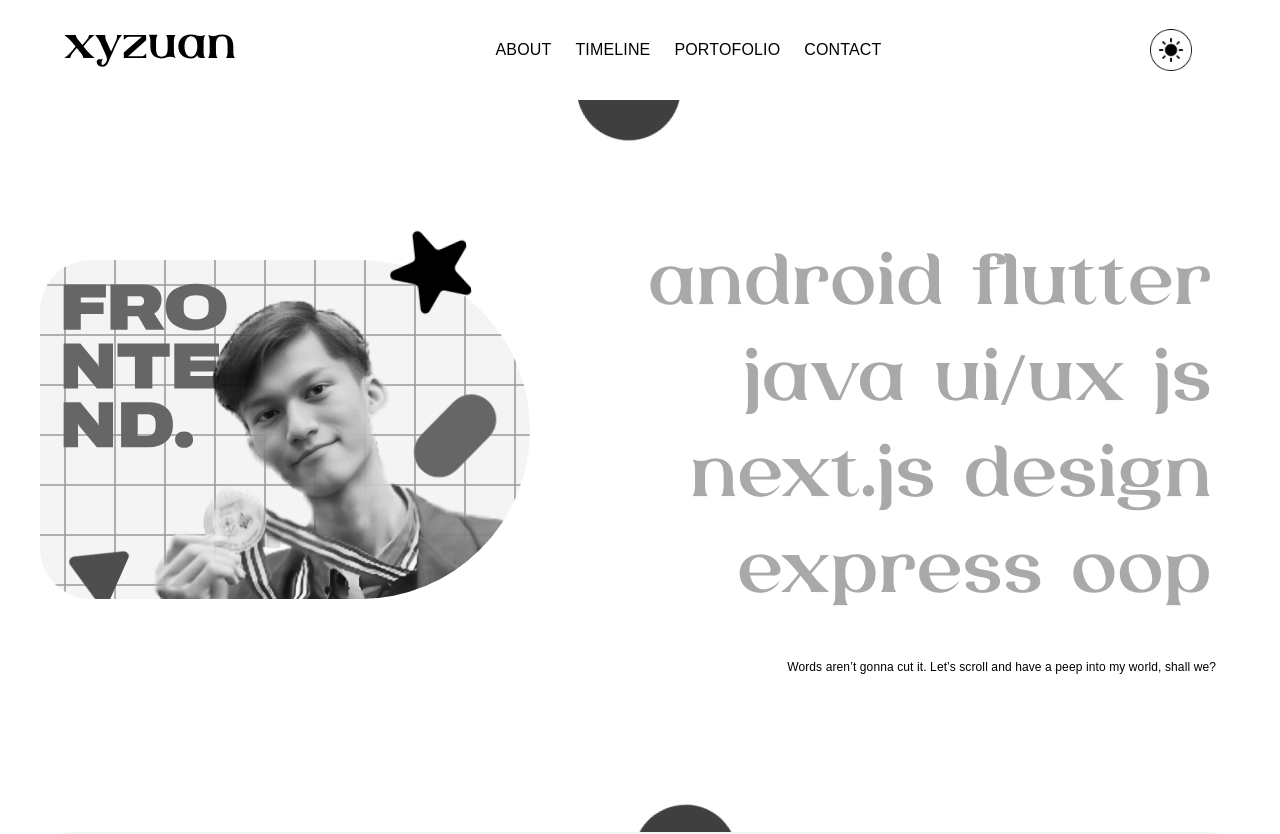
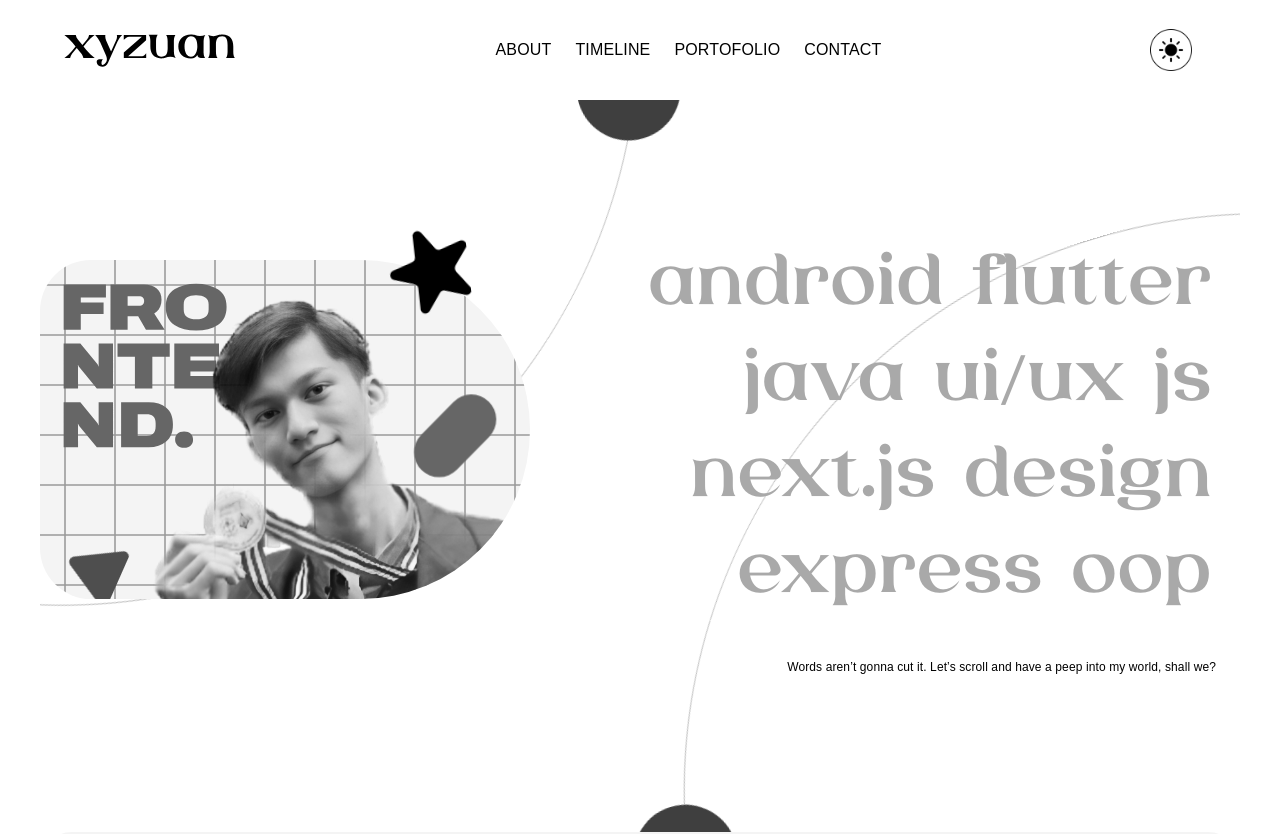
Before and after one commit to xyzuan/xyzuanFtReact, a Next.js app: page / in a window 1280 px wide. Shown: the top 834 px of the page. Built offline with nearby package versions, Linux system fonts and the light colour scheme; no server answers; a web font is replaced by a local one.

Commit message:
dev: Create HeroBg Top dark svg

```diff
--- a/src/app/sections/Hero/HeroSection.tsx
+++ b/src/app/sections/Hero/HeroSection.tsx
@@ -4,9 +4,11 @@ import HeroTitle from "./components/HeroTitle";
 import { Box, Container, Stack } from "@mui/material";
 import Image from "next/image";
 import { isMobile } from "@/app/utils/themes";
+import { useTheme } from "next-themes";
 
 function HeroSection() {
   const [mobile, setMobile] = useState(false);
+  const { resolvedTheme } = useTheme();
 
   const updateIsMobile = () => {
     setMobile(isMobile());
@@ -46,7 +48,11 @@ function HeroSection() {
           height="1442"
           width="1442"
           alt="bghero"
-          src="/assets/herobg.svg"
+          src={
+            resolvedTheme === "dark"
+              ? "/assets/herobg.svg"
+              : "/assets/herobg-dark.svg"
+          }
           style={{
             zIndex: -1,
             position: "absolute",
@@ -59,7 +65,11 @@ function HeroSection() {
           height="1442"
           width="1442"
           alt="bgherotop"
-          src="/assets/herobgtop.svg"
+          src={
+            resolvedTheme === "dark"
+              ? "/assets/herobgtop.svg"
+              : "/assets/herobgtop-dark.svg"
+          }
           style={{
             position: "absolute",
             animation: "rotate 6s linear infinite",
```
Also changed, not shown: public/assets/herobg-dark.svg (added), public/assets/herobgtop-dark.svg (added).
